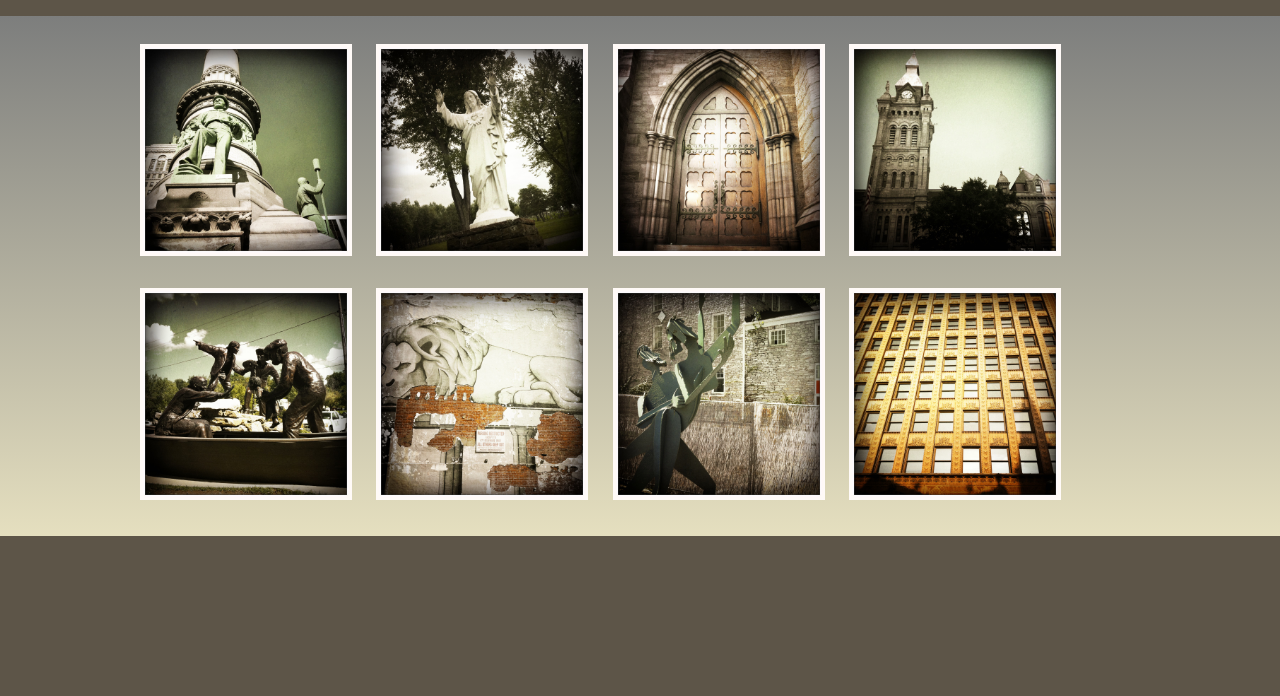
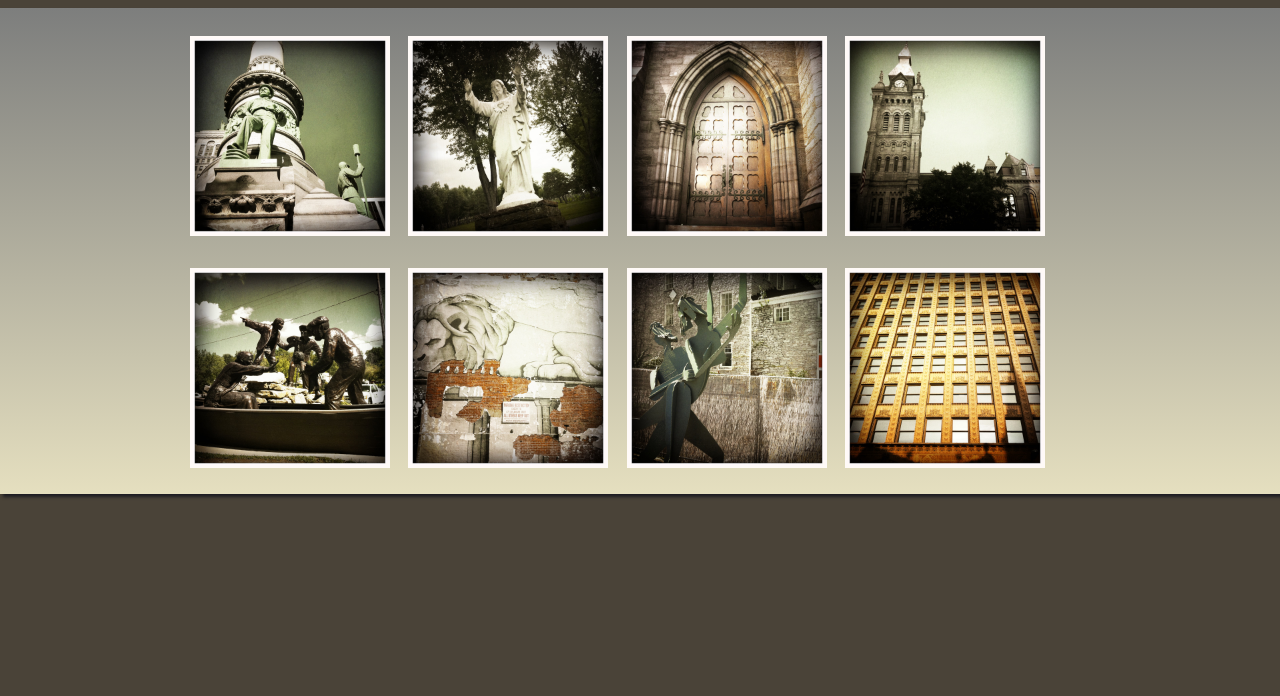
Before and after one commit to mbhartley/mixins, a website: page app/index.html in a window 1280 px wide. Shown: the part 104-800 px from the top of the page. Drawn offline with nearby package versions, Linux system fonts and the light colour scheme; files that its build step writes are made by us from their sources.

Commit message:
updated layout and mixins strategy

```diff
--- a/app/index.html
+++ b/app/index.html
@@ -35,16 +35,16 @@
   </div>
 </div>
 
-<div class="photo-album">
+<div class="buffalo-photo-album">
   <div class="container">
-    <img class="photo-1" src="images/basilica.jpg">
-    <img class="photo-2" src="images/cemetery.jpg">
-    <img class="photo-3" src="images/church-door.jpg">
-    <img class="photo-4" src="images/clock-tower.jpg">
-    <img class="photo-5" src="images/immigrants.jpg">
-    <img class="photo-6" src="images/lion.jpg">
-    <img class="photo-7" src="images/metal-sculpture.jpg">
-    <img class="photo-8" src="images/office-building.jpg">
+    <img class="buffalo-photo-1" src="images/basilica.jpg">
+    <img class="buffalo-photo-2" src="images/cemetery.jpg">
+    <img class="buffalo-photo-3" src="images/church-door.jpg">
+    <img class="buffalo-photo-4" src="images/clock-tower.jpg">
+    <img class="buffalo-photo-5" src="images/immigrants.jpg">
+    <img class="buffalo-photo-6" src="images/lion.jpg">
+    <img class="buffalo-photo-7" src="images/metal-sculpture.jpg">
+    <img class="buffalo-photo-8" src="images/office-building.jpg">
   </div>
 </div>
 
--- a/app/styles/main.scss
+++ b/app/styles/main.scss
@@ -1,8 +1,8 @@
 body {
-    background: #5d5548;
+    background: rgb(74, 67, 56);
     font-family: "Helvetica Neue", Helvetica, Arial, sans-serif;
     color: white;
-    text-shadow: 2px 2px 2px black;
+    text-shadow: 3px 3px 3px rgb(30, 29, 35);
     margin: 0;
     padding: 0;
     position: relative;
@@ -11,8 +11,9 @@ body {
 
 .banner {
     height: 100px;
-    margin-top: 20px;
-    background-color: #5d5548;
+    margin-top: 30px;
+    margin-bottom:-18px;
+
 }
 
 .album-name {
@@ -25,15 +26,15 @@ body {
 
 
 .container {
-    width: 1000px;
+    width: 900px;
     margin: 0 auto;
     position: relative;
 }
 
-
-.photo-album {
-    height: 520px;
+@mixin photo-album {
+    height: 486px;
     width: 100%;
+    box-shadow: 3px 3px 3px rgb(30, 29, 35);
     background: #7d7e7d; /* Old browsers */
     background: -moz-linear-gradient(top,  #7d7e7d 0%, #e5dfbf 100%); /* FF3.6+ */
     background: -webkit-gradient(linear, left top, left bottom, color-stop(0%,#7d7e7d), color-stop(100%,#e5dfbf)); /* Chrome,Safari4+ */
@@ -42,48 +43,20 @@ background: -o-linear-gradient(top,  #7d7e7d 0%,#e5dfbf 100%); /* Opera 11.10+ *
     background: -ms-linear-gradient(top,  #7d7e7d 0%,#e5dfbf 100%); /* IE10+ */
     background: linear-gradient(to bottom,  #7d7e7d 0%,#e5dfbf 100%); /* W3C */
     filter: progid:DXImageTransform.Microsoft.gradient( startColorstr='#7d7e7d', endColorstr='#e5dfbf',GradientType=0 ); /* IE6-9 */
-
-
-}
-
-.photo-1 {
-    width: 212px;
-    height: 212px;
-    margin-top: 28px;
-    margin-right: 20px;
-    transition: all 1s ease;
-}
-
-.photo-1:hover {
-    width: 240px;
-    height: 240px;
     }
 
 
-.photo-2 {
-   @extend.photo-1;
+.buffalo-photo-album {
+    @include photo-album;
 }
 
-.photo-3 {
-   @extend.photo-1;
+@mixin photo {
+    width: 200px;
+    height: 200px;
+    margin-top: 28px;
+    margin-right: 14px;
 }
 
-.photo-4 {
-   @extend.photo-1;
+.buffalo-photo-1, .buffalo-photo-2, .buffalo-photo-3, .buffalo-photo-4, .buffalo-photo-5, .buffalo-photo-6, .buffalo-photo-7, .buffalo-photo-8 {
+    @include photo;
 }
-
-.photo-5 {
-   @extend.photo-1;
-}
-
-.photo-6 {
-   @extend.photo-1;
-}
-
-.photo-7 {
-   @extend.photo-1;
-}
-
-.photo-8 {
-   @extend.photo-1;
-}
```
Lines whose indentation alone changed are shown as unchanged.
